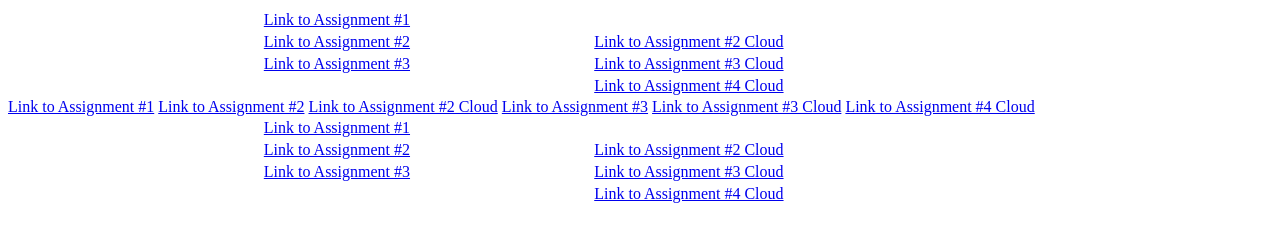
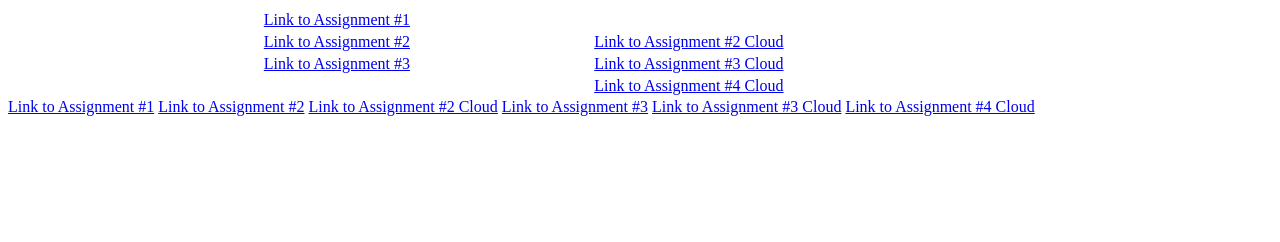
Before and after one commit to ayushyelne/ayushyelne.github.io, a plain HTML site: page xyzzy.html in a window 1280 px wide. Drawn offline with Linux system fonts and the light colour scheme.

Commit message:
Update xyzzy.html

```diff
--- a/xyzzy.html
+++ b/xyzzy.html
@@ -35,23 +35,6 @@
     <td><a rel="noopener" href="ScrambleThisName.html">Link to Assignment #4 Cloud</a></td>
   </tr>
   </tbody>
-<table style="width:60%;" align="center">
-  <tbody><tr>
-    <td><a rel="noopener" href="ScrambleThisName.html">Link to Assignment #1</a></td>
-      <td></td>
-  </tr>
-    <tr>
-    <td><a rel="noopener" href="ScrambleThisName.html">Link to Assignment #2</a></td>
-    <td><a rel="noopener" href="ScrambleThisName.html">Link to Assignment #2 Cloud</a></td>
-  </tr>
-  <tr>
-    <td><a rel="noopener" href="ScrambleThisName.html">Link to Assignment #3</a></td>
-    <td><a rel="noopener" href="ScrambleThisName.html">Link to Assignment #3 Cloud</a></td>
-  </tr>
-  <tr>
-     <td></td>
-    <td><a rel="noopener" href="ScrambleThisName.html">Link to Assignment #4 Cloud</a></td>
-  </tr>
   </tbody></table>
   </Body>
 </HTML>
```
